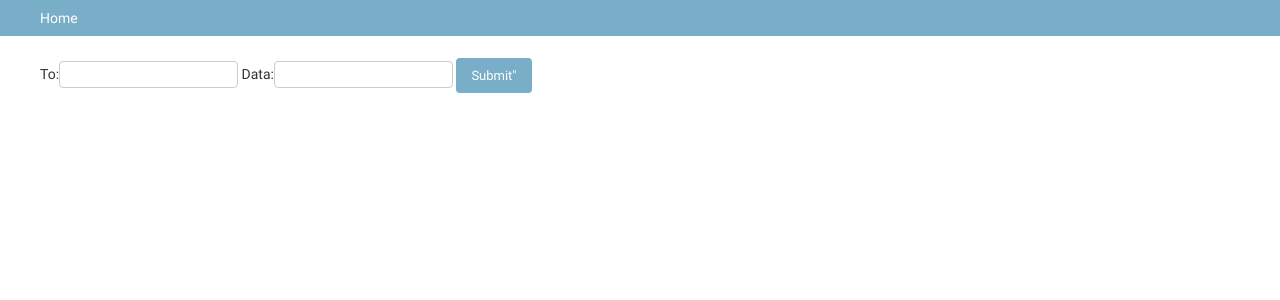
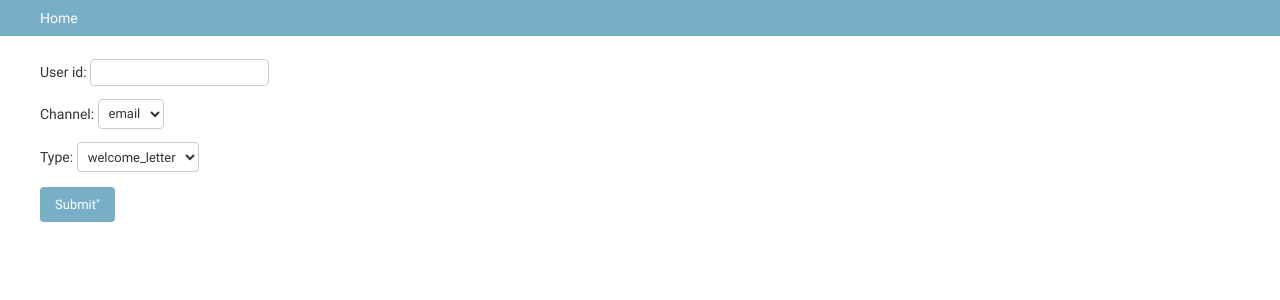
Before and after one commit to emiliskan/notifications-service, a Django app: template admin/notify/templates/send_email.html in a window 1280 px wide. Shown: the part 48-348 px from the top of the page. Run offline with Django 3.2, Linux system fonts and the light colour scheme; the template is opened without the code that fills it: values that come from a table or form of the project are taken from there, others are empty; tables that the repository leaves empty hold one stand-in row (values such as "Sample post").

Commit message:
updated form according to #8

```diff
--- a/admin/config/settings/base.py
+++ b/admin/config/settings/base.py
@@ -86,7 +86,7 @@ DATABASES = {
         'OPTIONS': {
             'options': '-c search_path=public'
         },
-        'NAME': os.environ.get('POSTGRES_DBNAME', 'notify'),
+        'NAME': os.environ.get('POSTGRES_DB', 'notify'),
         'USER': os.environ.get('POSTGRES_USER', 'postgres'),
         'PASSWORD': os.environ.get('POSTGRES_PASSWORD', 'password'),
         'HOST': os.environ.get('POSTGRES_HOST', '127.0.0.1'),
@@ -155,14 +155,7 @@ LOGGING = {
             'formatter': 'default',
             'filters': ['require_debug_true'],
         },
-    },
-    'loggers': {
-        'django.db.backends': {
-            'level': 'DEBUG',
-            'handlers': ['debug-console'],
-            'propagate': False,
-        }
-    },
+    }
 }
 
 INTERNAL_IPS = [
--- a/admin/notify/forms.py
+++ b/admin/notify/forms.py
@@ -1,7 +1,13 @@
 from django import forms
 
+from .models import MessageTemplate
 
-# creating a form
+CHANNEL_CHOICES = (('email', 'email'),)
+message_type_objects = MessageTemplate.objects.all().values_list('type', flat=True)
+MESSAGE_TYPES = ((mes_type, mes_type) for mes_type in message_type_objects)
+
+
 class InputForm(forms.Form):
-    to = forms.CharField(max_length=200)
-    data = forms.CharField(max_length=1000)
+    user_id = forms.CharField(max_length=250)
+    channel = forms.CharField(widget=forms.Select(choices=CHANNEL_CHOICES))
+    type = forms.CharField(widget=forms.Select(choices=MESSAGE_TYPES))
--- a/admin/notify/templates/send_email.html
+++ b/admin/notify/templates/send_email.html
@@ -3,7 +3,7 @@
 
 <form action = "" method = "post">
     {% csrf_token %}
-    {{form.as_table }}
+    {{form.as_p }}
     <input type="submit" value=Submit">
 </form>
 
--- a/docker-compose.yml
+++ b/docker-compose.yml
@@ -43,7 +43,7 @@ services:
     volumes:
       - ./senders:/app
     depends_on:
-      - notif-api
+      - notify-db
       - rabbit
     <<: *x-env
 
@@ -53,7 +53,6 @@ services:
     volumes:
       - ./senders:/app
     depends_on:
-      - notif-api
       - rabbit
     <<: *x-env
 
```
Also changed, not shown: admin/notify/views.py (+9 -2 lines), 1 other file.
